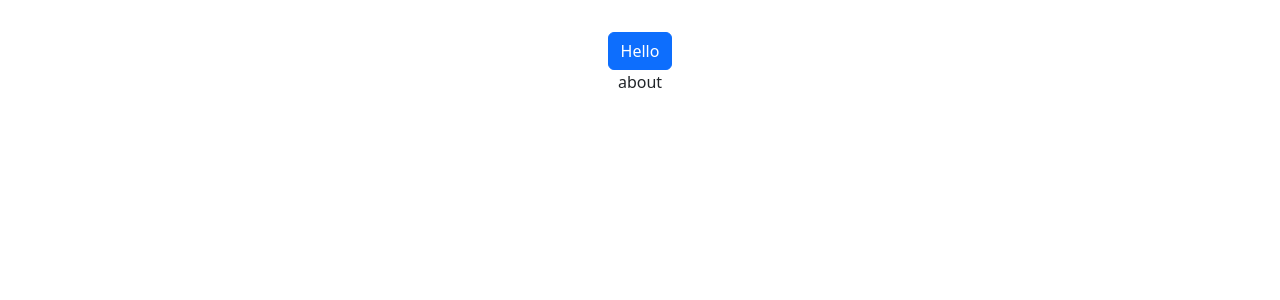
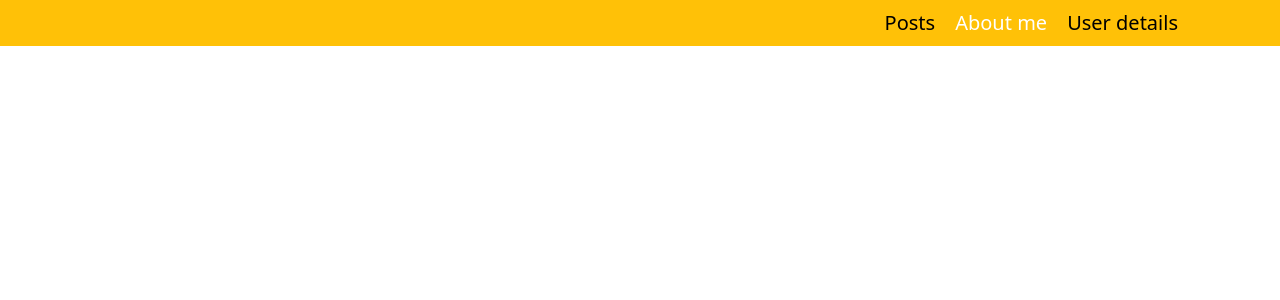
Before and after one commit to udushanov/test-task, a React (Vite) app: page /about-me in a window 1280 px wide. Shown: the top 300 px of the page. Built offline with nearby package versions, Linux system fonts and the light colour scheme.

Commit message:
feat: add routing

```diff
--- a/src/App.jsx
+++ b/src/App.jsx
@@ -1,28 +1,22 @@
 import './App.css'
-import { createBrowserRouter, RouterProvider } from "react-router-dom";
-import "bootstrap/dist/css/bootstrap.min.css";
-import { Button } from "react-bootstrap";
+import { Route, Routes } from "react-router-dom";
+import Header from './components/Header';
+import MainPage from './pages/MainPage';
+import AboutPage from './pages/AboutPage';
+import UserPage from './pages/UserPage';
 
-const router = createBrowserRouter([
-  {
-    path: "/",
-    element: <div>Hello world!</div>,
-  },
-  {
-    path: "/about-me",
-    element: <div>about</div>,
-  },
-  {
-    path: "/user-details",
-    element: <div>details</div>,
-  },
-]);
+
+
 
 function App() {
   return (
     <>
-      <Button>Hello</Button>
-      <RouterProvider router={router} />
+      <Header />
+      <Routes>
+        <Route path="/" element={<MainPage />} />
+        <Route path="/about-me" element={<AboutPage />} />
+        <Route path="/user-details" element={<UserPage />} />
+      </Routes>
     </>
   );
 }
--- /dev/null
+++ b/src/components/Header.css
@@ -0,0 +1,20 @@
+.Navbar {
+  font-size: 20px;
+}
+
+.Link {
+  text-decoration: none;
+  color: #000000;
+  margin-right: 20px;
+  transition: 0.3s ease color;
+}
+
+.Active {
+  text-decoration: none;
+  color: #ffffff;
+  margin-right: 20px;
+}
+
+.Link:hover {
+  color: #ffffff;
+}
--- /dev/null
+++ b/src/components/Header.tsx
@@ -0,0 +1,39 @@
+import React from "react";
+import Navbar from "react-bootstrap/Navbar";
+import Nav from "react-bootstrap/Nav";
+import { Container } from "react-bootstrap";
+import { NavLink } from "react-router-dom";
+import "./Header.css"
+
+export default function Header() {
+  return (
+    <Navbar
+      bg="warning"
+      expand="lg"
+      className="position-absolute top-0 start-0 end-0 d-flex align-items-center"
+    >
+      <Container className="justify-content-end">
+        <Nav className="Navbar">
+          <NavLink
+            className={({ isActive }) => (isActive ? "Active" : "Link")}
+            to="/"
+          >
+            Posts
+          </NavLink>
+          <NavLink
+            className={({ isActive }) => (isActive ? "Active" : "Link")}
+            to="/about-me"
+          >
+            About me
+          </NavLink>
+          <NavLink
+            className={({ isActive }) => (isActive ? "Active" : "Link")}
+            to="/user-details"
+          >
+            User details
+          </NavLink>
+        </Nav>
+      </Container>
+    </Navbar>
+  );
+}
--- a/src/main.jsx
+++ b/src/main.jsx
@@ -1,7 +1,11 @@
-import React from 'react'
-import ReactDOM from 'react-dom/client'
-import App from './App.jsx'
+import React from "react";
+import ReactDOM from "react-dom/client";
+import { BrowserRouter } from "react-router-dom";
+import "bootstrap/dist/css/bootstrap.min.css";
+import App from "./App";
 
-ReactDOM.createRoot(document.getElementById('root')).render(
-  <App />
-)
+ReactDOM.createRoot(document.getElementById("root")).render(
+  <BrowserRouter>
+    <App />
+  </BrowserRouter>
+);
--- /dev/null
+++ b/src/pages/AboutPage.tsx
@@ -0,0 +1,10 @@
+import React from "react";
+import { Container } from "react-bootstrap";
+
+export default function AboutPage() {
+  return (
+    <>
+      <Container></Container>
+    </>
+  );
+}
--- /dev/null
+++ b/src/pages/MainPage.tsx
@@ -0,0 +1,10 @@
+import React from "react";
+import { Container } from "react-bootstrap";
+
+export default function MainPage() {
+  return (
+    <>
+      <Container></Container>
+    </>
+  );
+}
--- /dev/null
+++ b/src/pages/UserPage.tsx
@@ -0,0 +1,10 @@
+import React from "react";
+import { Container } from "react-bootstrap";
+
+export default function UserPage() {
+  return (
+    <>
+      <Container></Container>
+    </>
+  );
+}
```
